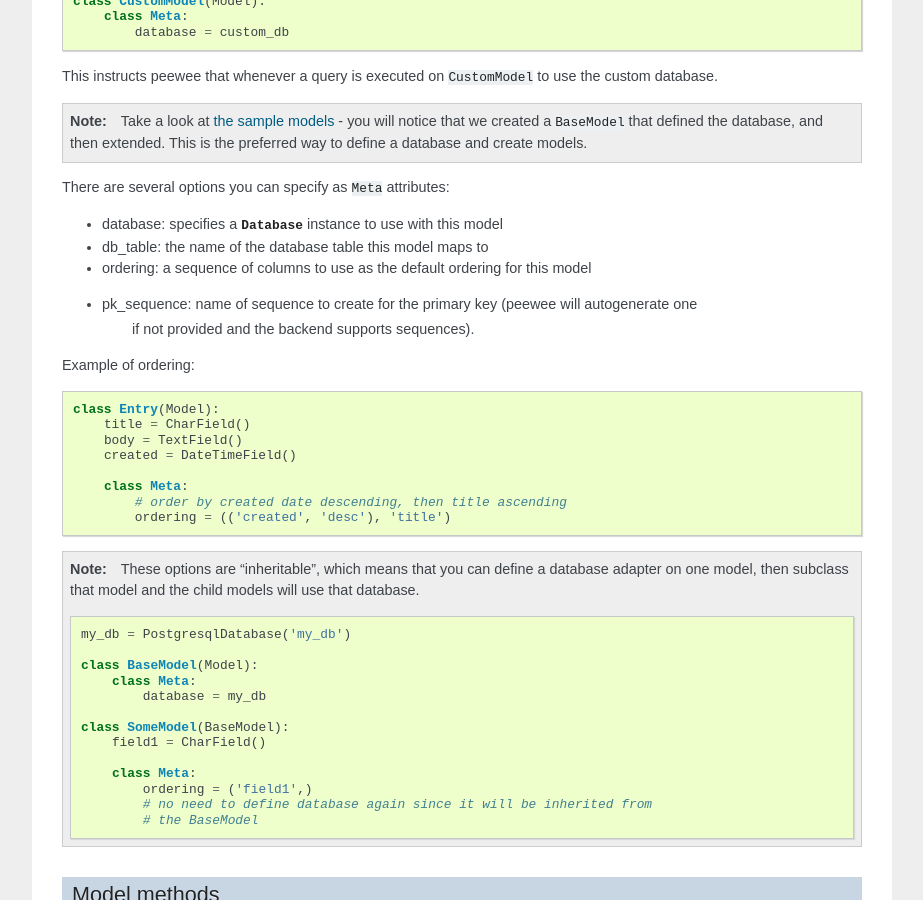
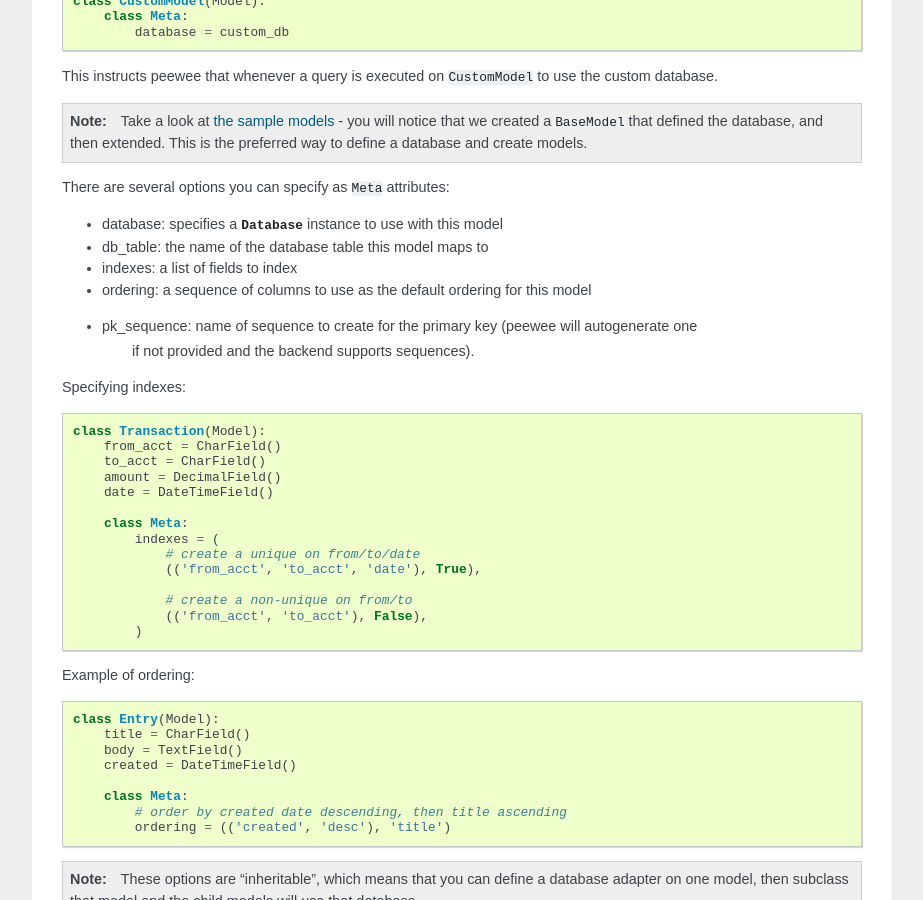
Before and after one commit to coleifer/peewee, a Sphinx documentation site: the page built from docs/peewee/models.rst, in a window 1280 px wide and 900 px high, scrolled down 2523 px. Shown: the whole window, without its empty margins (198-1121 px from the left). Built offline with Sphinx 7.4.7, drawn with Linux system fonts in a browser that asks for light colours.

Commit message:
Updating models docs

```diff
--- a/docs/peewee/models.rst
+++ b/docs/peewee/models.rst
@@ -186,9 +186,30 @@ There are several options you can specify as ``Meta`` attributes:
 
 * database: specifies a :py:class:`Database` instance to use with this model
 * db_table: the name of the database table this model maps to
+* indexes: a list of fields to index
 * ordering: a sequence of columns to use as the default ordering for this model
 * pk_sequence: name of sequence to create for the primary key (peewee will autogenerate one
     if not provided and the backend supports sequences).
+
+Specifying indexes:
+
+.. code-block:: python
+
+    class Transaction(Model):
+        from_acct = CharField()
+        to_acct = CharField()
+        amount = DecimalField()
+        date = DateTimeField()
+
+        class Meta:
+            indexes = (
+                # create a unique on from/to/date
+                (('from_acct', 'to_acct', 'date'), True),
+
+                # create a non-unique on from/to
+                (('from_acct', 'to_acct'), False),
+            )
+
 
 Example of ordering:
 
```
